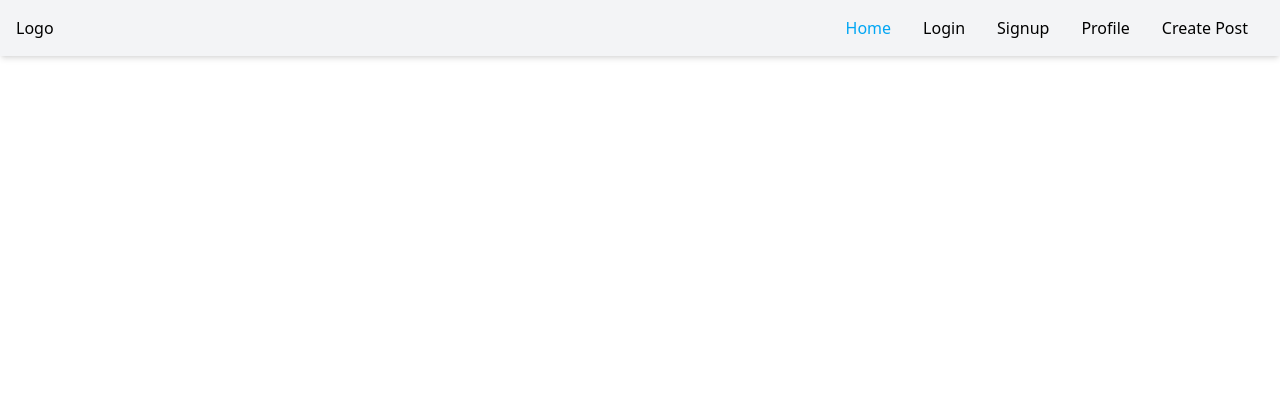
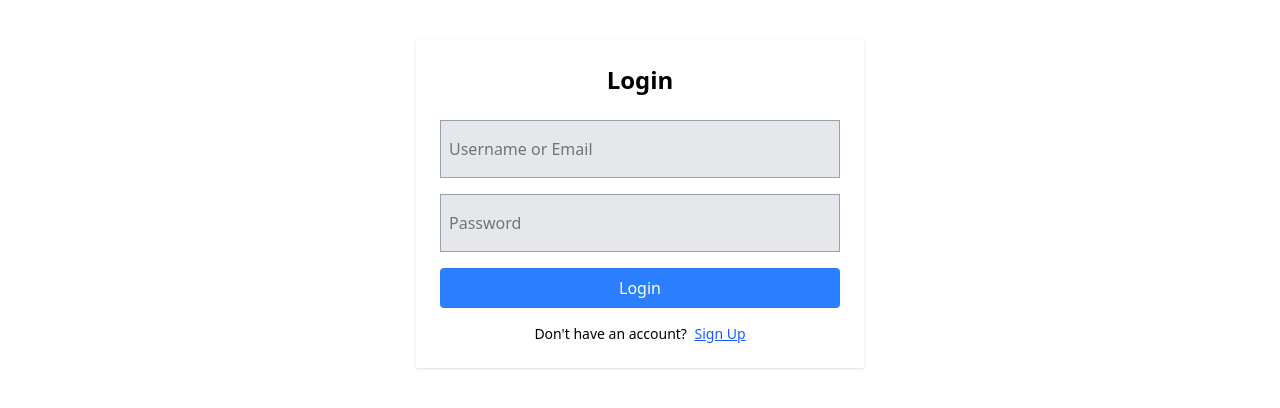
Before and after one commit to Rakib9891/Social-Media-App, a React (Vite) app: page / in a window 1280 px wide. Shown: the top 408 px of the page. Built offline with nearby package versions, Linux system fonts and the light colour scheme.

Commit message:
login and signup add

```diff
--- a/src/App.jsx
+++ b/src/App.jsx
@@ -10,13 +10,13 @@ import Profile from "./pages/Profile";
 import CreatePost from "./pages/CreatePost";
 
 const App = () => {
+  const user = localStorage.getItem("user")
   return (
     <Router>
       <div>
-        <Navbar /> {/* Always visible */}
-
+       { user && <Navbar /> }
         <Routes>
-          <Route path="/" element={<Home />} />
+          <Route path="/" element={user?<Home/>:<Login/>} />
           <Route path="/login" element={<Login />} />
           <Route path="/signup" element={<Signup />} />
           <Route path="/profile/" element={<Profile />} />
--- a/src/components/Post.jsx
+++ b/src/components/Post.jsx
@@ -2,9 +2,9 @@ import React from 'react'
 
 function Post({post}) {
   return (
-      <div>
-      <h2>{post.username}</h2>
-      <p>{post.content} </p>
+      <div className='mb-9'>
+      <h2 className='font-bold mb-4'>{post.username}</h2>
+      <p className='font-light text-sm'>{post.content} </p>
       {post.image && <img src={post.image} alt="Post" className='mt-3 rounded w-full max-h-[300px] object-cover'/>}
 
       <div className='flex gap-4 mt-5 mb-5 text-sm text-gray-600'>
@@ -15,5 +15,4 @@ function Post({post}) {
     </div>
   )
 }
-
-export default Post
+export default Post;
--- a/src/pages/CreatePost.jsx
+++ b/src/pages/CreatePost.jsx
@@ -25,6 +25,7 @@ function CreatePost() {
   const prevPost = JSON.parse(localStorage.getItem("PostUpload")) || [];
 
 
+  // after refresh still can see post
   function getBase64(file){
     return new Promise((res, rej) => {
       const reader = new FileReader();
@@ -38,12 +39,12 @@ function CreatePost() {
     let newPost =
       {
         "id": Date.now(),
+        "username":"John Doe",
         "content": caption,
         "image": newImage,
       }
 
-
-    const updatedPost = [...prevPost, newPost]
+    const updatedPost = [ newPost, ...prevPost]
     localStorage.setItem("PostUpload", JSON.stringify(updatedPost))
   })
 
--- a/src/pages/Login.jsx
+++ b/src/pages/Login.jsx
@@ -1,6 +1,8 @@
 import React, { useState } from 'react'
+import { useNavigate } from 'react-router-dom';
 
 function Login() {
+  const navigate = useNavigate();
   const [formData, setFormData] = useState({username: "", password: ""});
 
   const handleChange = (e) => {
@@ -11,18 +13,33 @@ function Login() {
 
   const handleSub = (e) => {
     e.preventDefault();
-    console.log("Login data", formData);
-    // Here you would typically send formData to your authentication API
+
+    const users = JSON.parse(localStorage.getItem('users')) || [];
+
+    const matchedUser = users.find(
+      user =>
+        user.email === formData.email &&
+      user.password === formData.password
+    )
+
+    if (matchedUser){
+      localStorage.setItem("currentUser", JSON.stringify(matchedUser))
+      navigate("/")
+    }
   }
   return (
     <div className='max-w-md mx-auto mt-10 p-6 bg-white shadow'>
       <h2 className='text-2xl font-bold mb-6 text-center'>Login</h2>
       <form action="" onSubmit={handleSub}className='flex flex-col gap-4'>
         <label htmlFor="">
-          <input type="text" name="username" placeholder='Username or Email' value={formData.username} onChange={handleChange} required/>
+          <input type="text" name="email" placeholder='Username or Email' value={formData.email} onChange={handleChange} required
+          className='w-full px-2 py-4 bg-gray-200 border-gray-400 border'
+          />
         </label>
         <label htmlFor="">
-          <input type="password" name="password" placeholder='Password' value={formData.password} onChange={handleChange} required/>
+          <input type="password" name="password" placeholder='Password' value={formData.password} onChange={handleChange} required
+          className='w-full px-2 py-4 bg-gray-200 border-gray-400 border'
+          />
         </label>
         <button className='bg-blue-500 text-white py-2 px-4 rounded hover:bg-blue-600' type="submit">Login</button>
       </form>
--- a/src/pages/Signup.jsx
+++ b/src/pages/Signup.jsx
@@ -1,7 +1,8 @@
 import React, { useState } from 'react'
-import { Link } from 'react-router-dom';
+import { Link, useNavigate } from 'react-router-dom';
 
 function Signup() {
+  const navigate = useNavigate();
   const [formData, setFormData] = useState({
     username: "",
     email: "",
@@ -18,6 +19,22 @@ function Signup() {
     e.preventDefault();
     console.log("Signup data", formData);
     // Here you would typically send formData to your registration API
+    const users = JSON.parse(localStorage.getItem("users")) || [];
+    // check if already exists
+
+    const userExists = users.find(u => u.email === formData.email)
+    if (userExists){
+      alert("This email already has an account ")
+      return;
+    }
+
+    // adding user to arry
+    const allUserList = [...users, formData];
+    localStorage.setItem("allUser", JSON.stringify(allUserList))
+
+    // setting current user (login)
+    localStorage.setItem("currentUser", JSON.stringify(formData))
+    navigate("/")
   }
 
   return (
```
